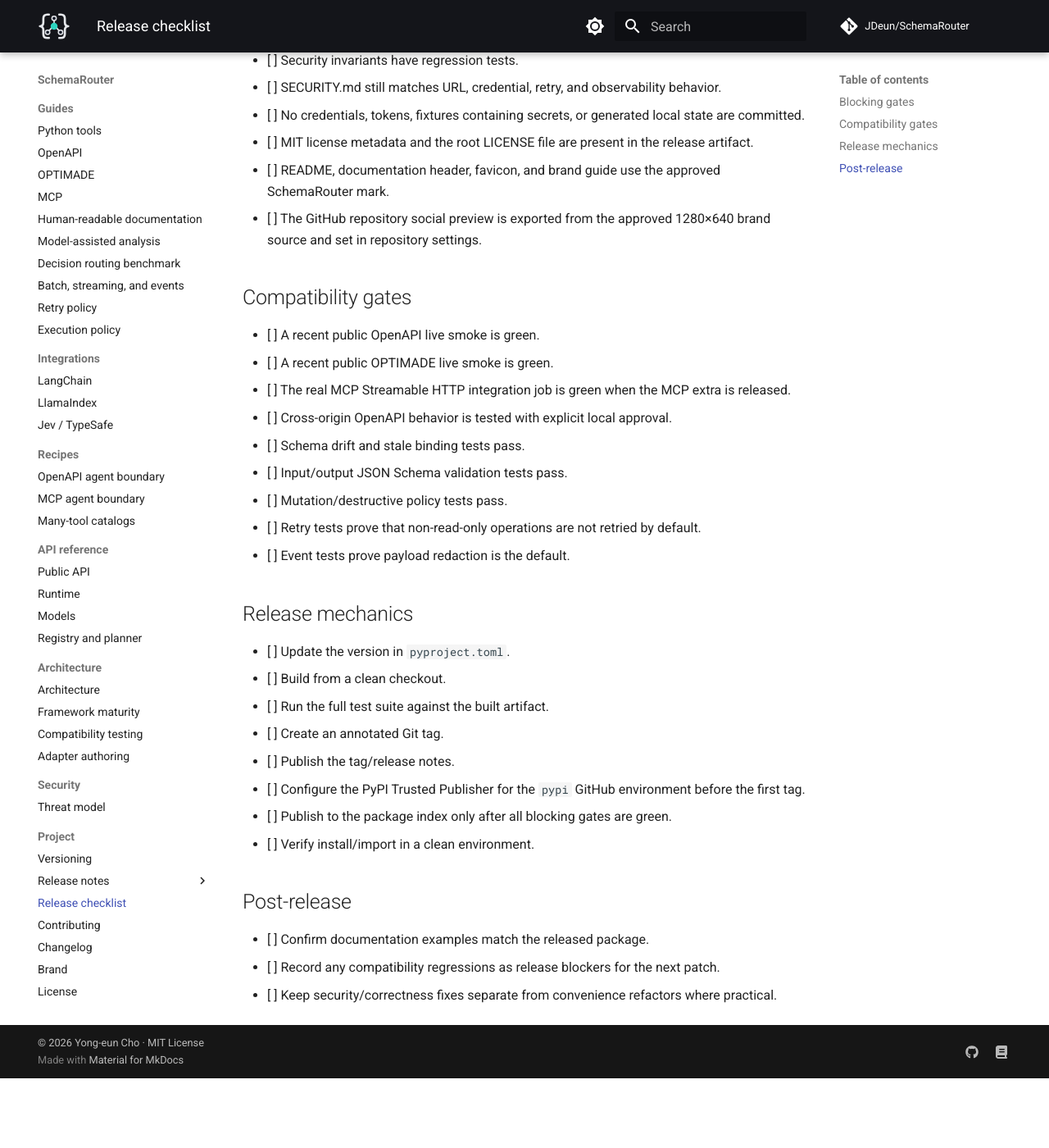
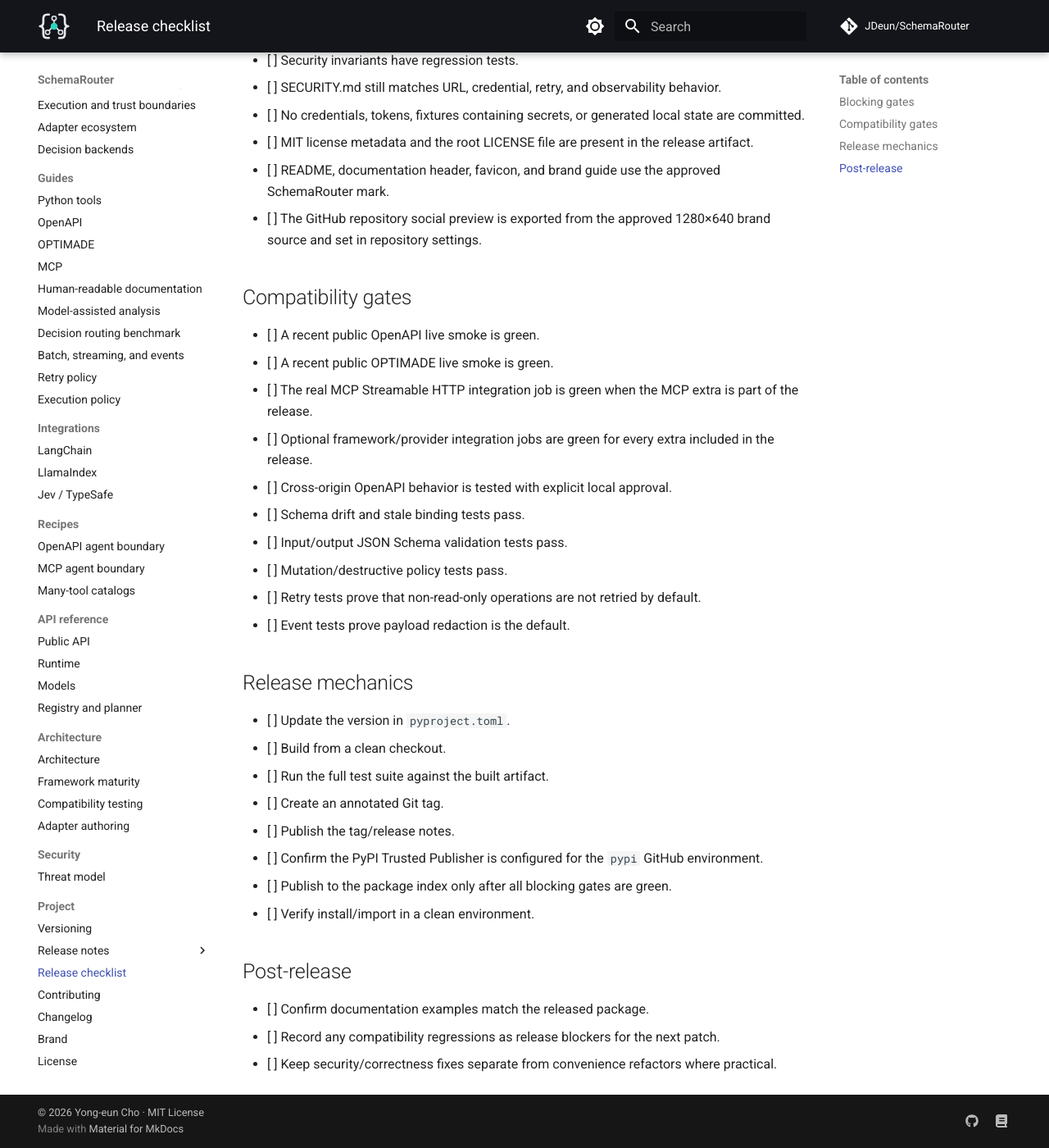
Before and after one commit to JDeun/SchemaRouter, an MkDocs documentation site: the page built from docs/release-checklist.md, in a window 1280 px wide and 1400 px high, scrolled down 546 px. Shown: the whole window at 82% size. Built offline with MkDocs 1.6.1 and Material for MkDocs 9.7.7, drawn with Linux system fonts in a browser that asks for light colours; comment, search, counter and statistics services are not loaded; before the commit the page ends 1861 px from its top, so only the background shows below that.

Commit message:
docs: make release checklist reusable after first publish

```diff
--- a/docs/release-checklist.md
+++ b/docs/release-checklist.md
@@ -23,7 +23,8 @@
 
 - [ ] A recent public OpenAPI live smoke is green.
 - [ ] A recent public OPTIMADE live smoke is green.
-- [ ] The real MCP Streamable HTTP integration job is green when the MCP extra is released.
+- [ ] The real MCP Streamable HTTP integration job is green when the MCP extra is part of the release.
+- [ ] Optional framework/provider integration jobs are green for every extra included in the release.
 - [ ] Cross-origin OpenAPI behavior is tested with explicit local approval.
 - [ ] Schema drift and stale binding tests pass.
 - [ ] Input/output JSON Schema validation tests pass.
@@ -38,7 +39,7 @@
 - [ ] Run the full test suite against the built artifact.
 - [ ] Create an annotated Git tag.
 - [ ] Publish the tag/release notes.
-- [ ] Configure the PyPI Trusted Publisher for the `pypi` GitHub environment before the first tag.
+- [ ] Confirm the PyPI Trusted Publisher is configured for the `pypi` GitHub environment.
 - [ ] Publish to the package index only after all blocking gates are green.
 - [ ] Verify install/import in a clean environment.
 
```
